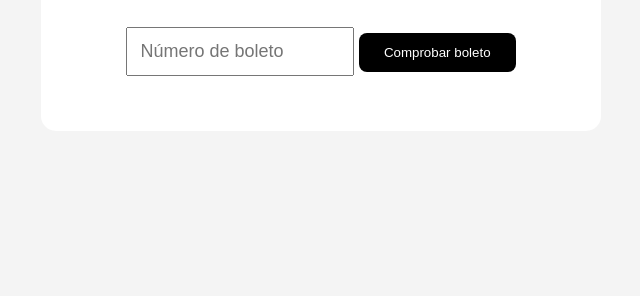
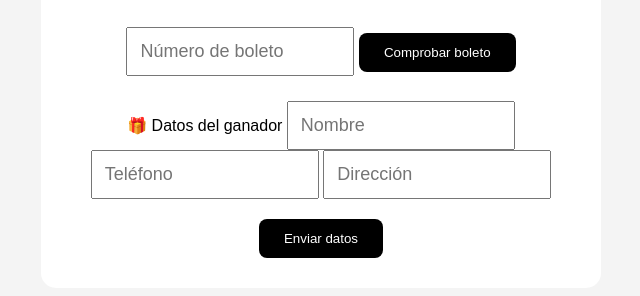
Before and after one commit to tusorteo/Sorteo-Airpods-Pro-2, a plain HTML site: page index.html in a window 1280 px wide. Shown: the part 212-508 px from the top of the page, without its empty margins (319-959 px from the left). Drawn offline with Linux system fonts and the light colour scheme.

Commit message:
Update index.html

```diff
--- a/index.html
+++ b/index.html
@@ -29,7 +29,7 @@
 
 
     <!-- FORMULARIO DEL GANADOR -->
-    <div id="formulario" style="display:none;">
+    <div id="formulario" style="display:block;"
 
         <h2>🎁 Datos del ganador</h2>
 
```
